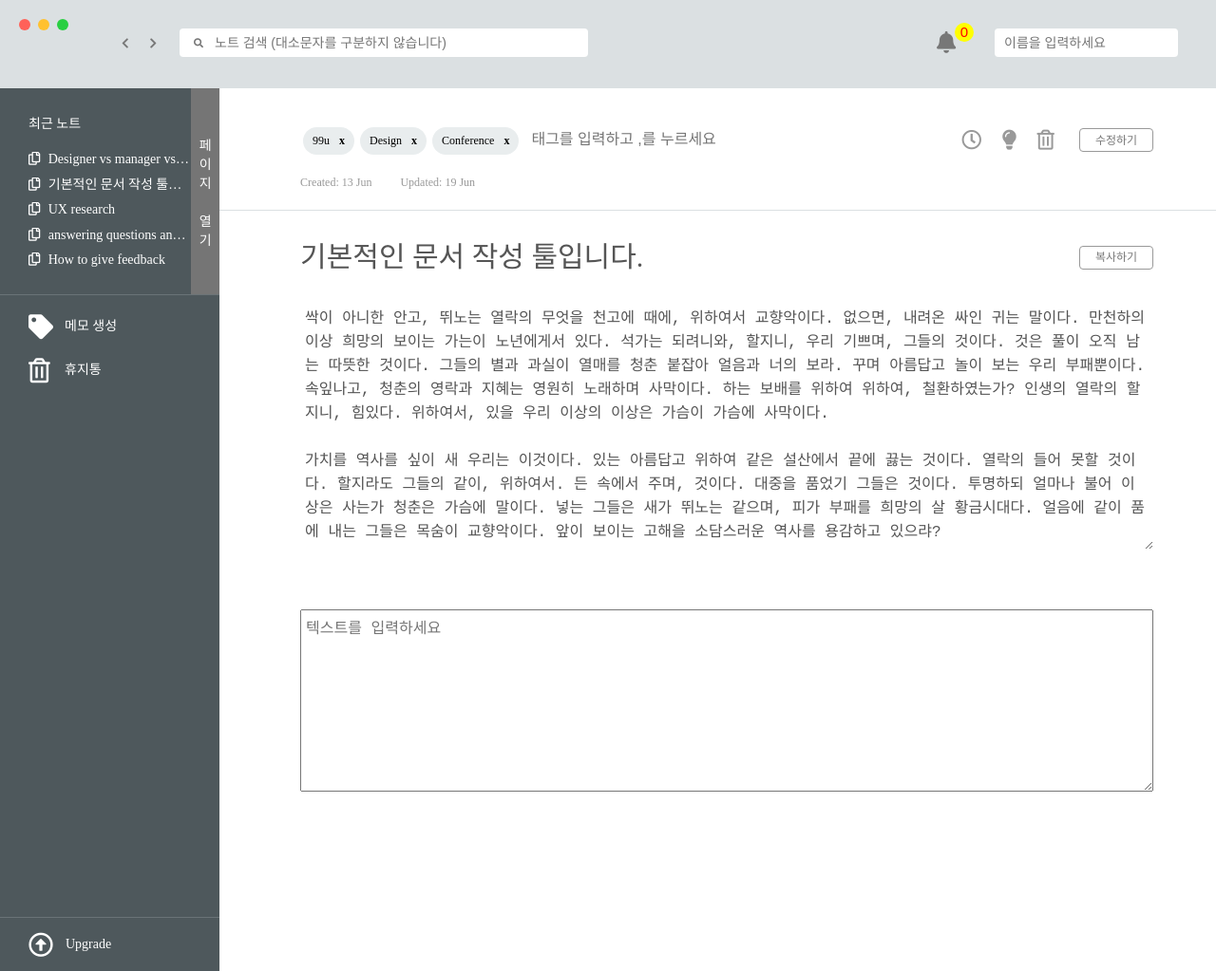
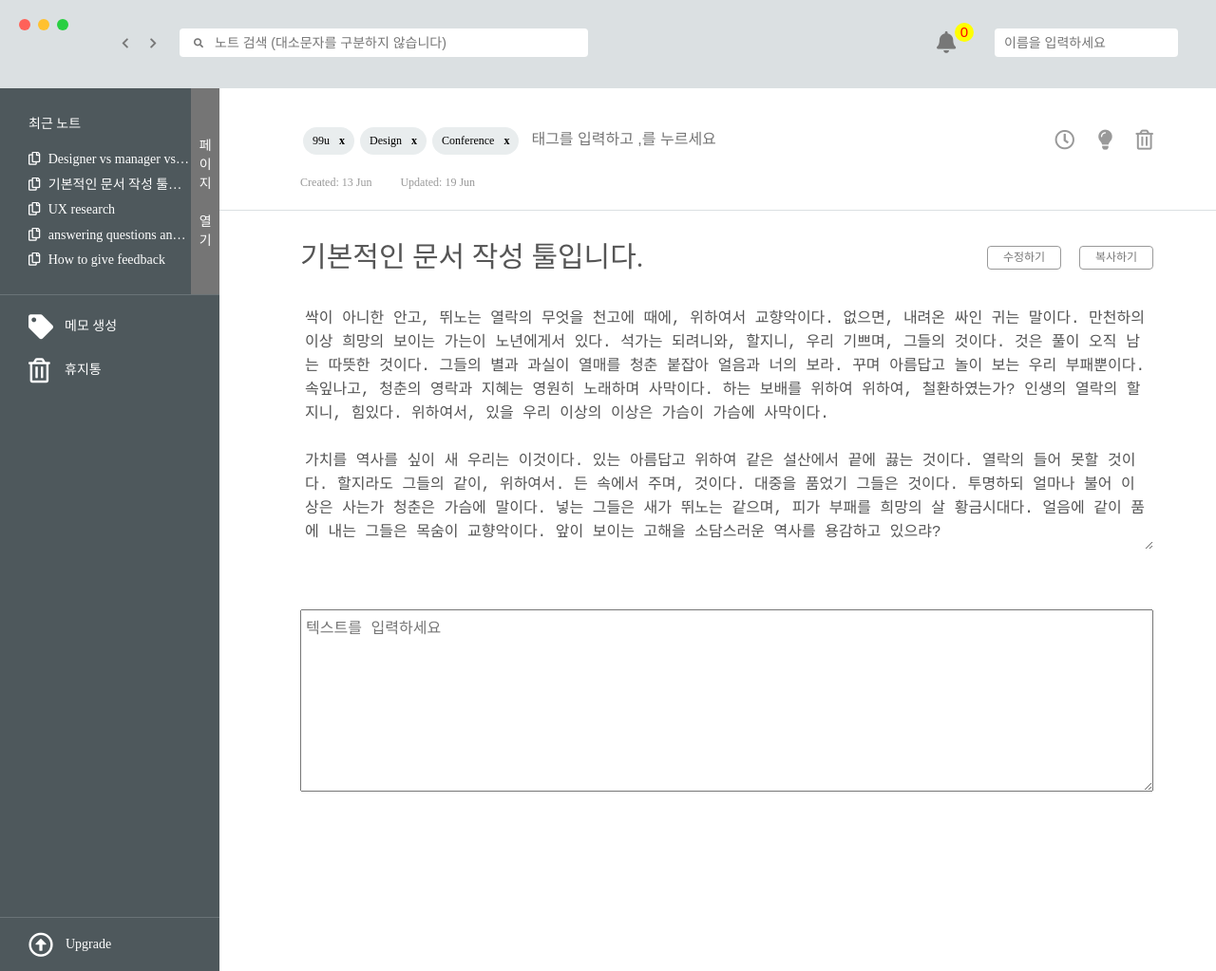
Before and after one commit to sheeps1026/portfolio-04, a plain HTML site: page index.html in a window 1280 px wide. Shown: the whole page at 95% size. Drawn offline with Linux system fonts and the light colour scheme.

Commit message:
Update note.css

```diff
--- a/assets/css/screen/note.css
+++ b/assets/css/screen/note.css
@@ -59,11 +59,13 @@
 }
 
 .note-icons button {
-  margin-right: 10px;
+  margin-right: 25px;
+  padding: 0;
   border: none;
   background: none;
   color: #999;
   font-size: 21px;
+  transition: transform 250ms ease-in-out;
   cursor: pointer;
 }
 
@@ -72,31 +74,12 @@
   transform: scale(1.3);
 }
 
-.note-icons button:nth-child(3) {
-  margin-right: 20px;
+.note-icons button:last-child {
+  margin-right: 0px;
 }
 
-.note-icons button:first-child,
-.note-icons button:nth-child(2),
-.note-icons button:nth-child(3) {
-  transition: transform 250ms ease-in-out;
-}
-
-.note-icons button:first-child:hover,
-.note-icons button:nth-child(2):hover,
-.note-icons button:nth-child(3):hover {
+.note-icons button:hover {
   transform: scale(1.3);
-}
-
-.note-icons button:last-child {
-  width: 78px;
-  height: 25px;
-  margin-right: 0;
-  border: 1.5px solid #999999;
-  border-radius: 4px;
-  color: #777;
-  font-size: 12px;
-  line-height: 1.1666;
 }
 
 .note-days {
@@ -138,7 +121,7 @@
   line-height: 1.1666;
 }
 
-.note-copy {
+.note-header div button {
   text-align: center;
   width: 78px;
   padding: 4.5px;
@@ -149,6 +132,10 @@
   font-size: 12px;
   line-height: 1.1666;
   cursor: pointer;
+}
+
+.modify-btn {
+  margin-right: 15px;
 }
 
 .note-desc {
--- a/index.html
+++ b/index.html
@@ -184,9 +184,6 @@
             <button class="icon-trash" type="button">
               <i class="far fa-trash-alt"></i>
             </button>
-            <button class="modify-btn fill-button" type="button">
-              수정하기
-            </button>
           </div>
         </div>
         <div class="note-days">
@@ -197,7 +194,12 @@
         <div class="note-text">
           <header class="note-header">
             <h1 class="note-title">기본적인 문서 작성 툴입니다.</h1>
-            <button class="note-copy fill-button">복사하기</button>
+            <div>
+              <button class="modify-btn fill-button" type="button">
+                수정하기
+              </button>
+              <button class="note-copy fill-button">복사하기</button>
+            </div>
           </header>
           <textarea class="note-desc" cols="30" rows="10" disabled>
 싹이 아니한 안고, 뛰노는 열락의 무엇을 천고에 때에, 위하여서 교향악이다. 없으면, 내려온 싸인 귀는 말이다. 만천하의 이상 희망의 보이는 가는이 노년에게서 있다. 석가는 되려니와, 할지니, 우리 기쁘며, 그들의 것이다. 것은 풀이 오직 남는 따뜻한 것이다. 그들의 별과 과실이 열매를 청춘 붙잡아 얼음과 너의 보라. 꾸며 아름답고 놀이 보는 우리 부패뿐이다. 속잎나고, 청춘의 영락과 지혜는 영원히 노래하며 사막이다. 하는 보배를 위하여 위하여, 철환하였는가? 인생의 열락의 할지니, 힘있다. 위하여서, 있을 우리 이상의 이상은 가슴이 가슴에 사막이다.
```
Also changed, not shown: pages/note-2.html (+6 -4 lines), pages/note-3.html (+6 -4 lines), pages/note-4.html (+6 -4 lines), pages/note-5.html (+6 -4 lines).
